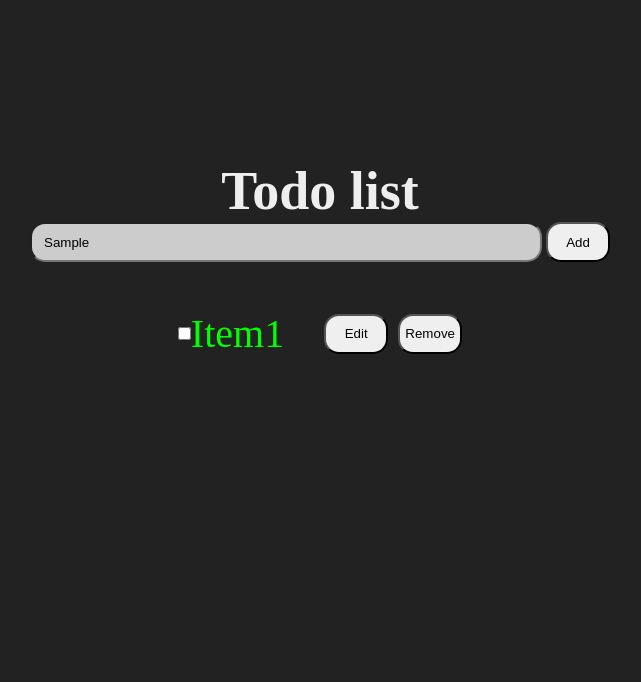
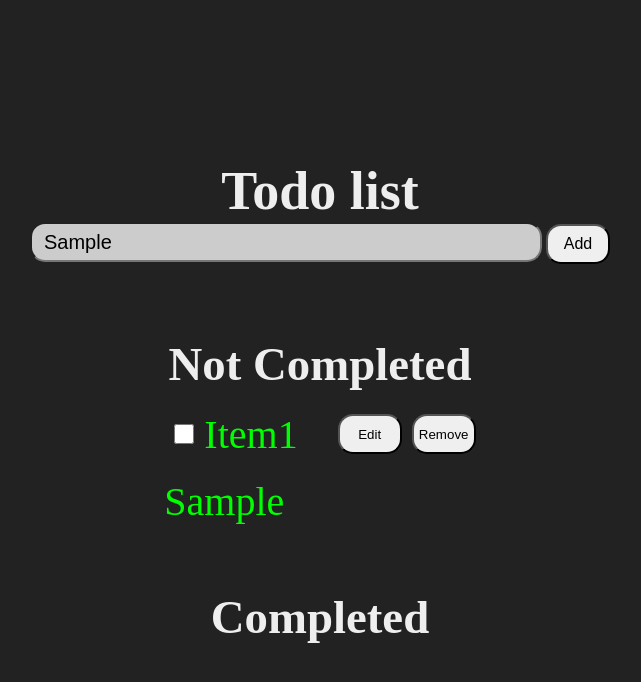
Before and after one commit to Guy-Gustave/Todo-list, a website built with webpack: page dist/index.html in a window 1280 px wide. Both pictures are taken after typing "Sample" into the empty fields and a click on the button "Add". Shown: the whole page, without its empty margins (320-961 px from the left). Built offline with nearby package versions, Linux system fonts and the light colour scheme.

Commit message:
Add DOM selectors and listeners & Add todos creation functionality

```diff
--- a/src/index.js
+++ b/src/index.js
@@ -1 +1,22 @@
-console.log('hello come and see a todo-list!')
+// Dom Selectors
+const input = document.querySelector('.todo-input');
+const notCompleted = document.querySelector('.notCompleted')
+const completed = document.querySelectorAll('.completed')
+const addButton = document.querySelector('.addButton');
+const editButton = document.querySelector('.editButton')
+const removeButton = document.querySelector('.removeButton')
+// Event listeners
+addButton.addEventListener('click', addItem);
+// editButton.addEventListener('click', editItem);
+// removeButton.addEventListener('click', removeItem);
+
+function addItem(e) {
+  e.preventDefault();
+  console.log("You clicked me!!!!")
+  const item = document.createElement("div");
+  item.classList.add("item");
+  const paragraph = document.createElement('p')
+  paragraph.innerText = input.value;
+  item.appendChild(paragraph);
+  notCompleted.appendChild(item)
+}
```
Also changed, not shown: dist/index.html, dist/main.css, dist/main.js.
